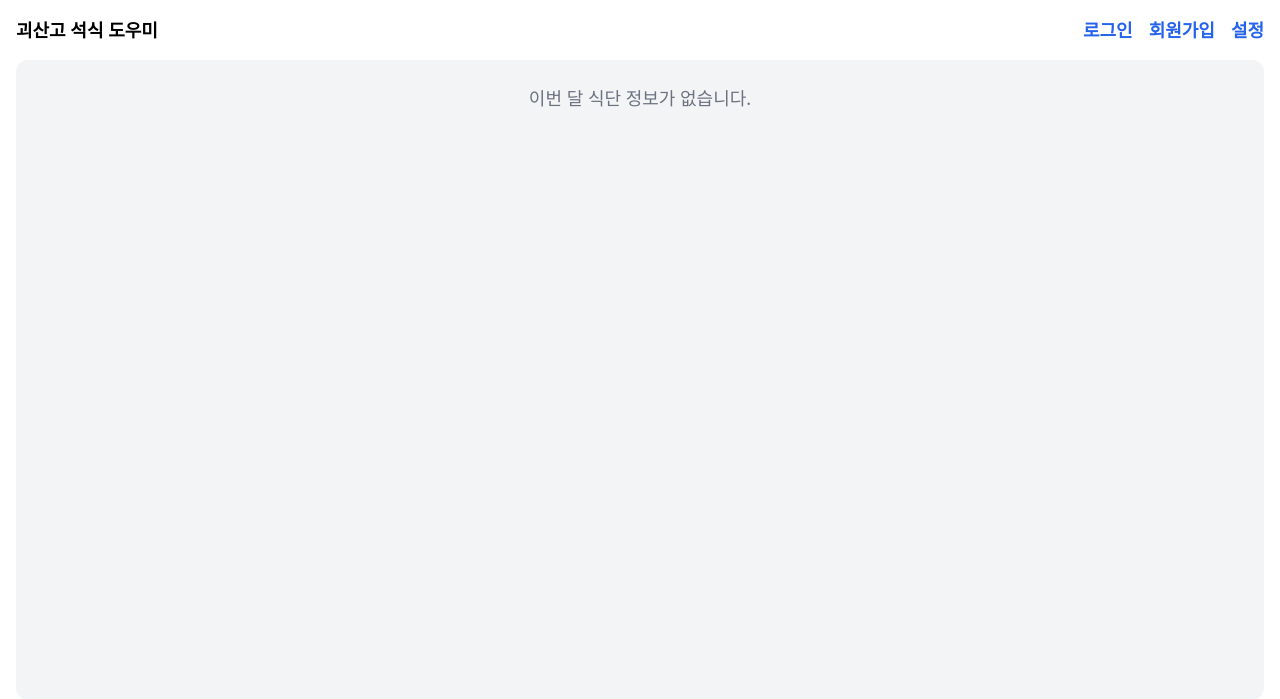
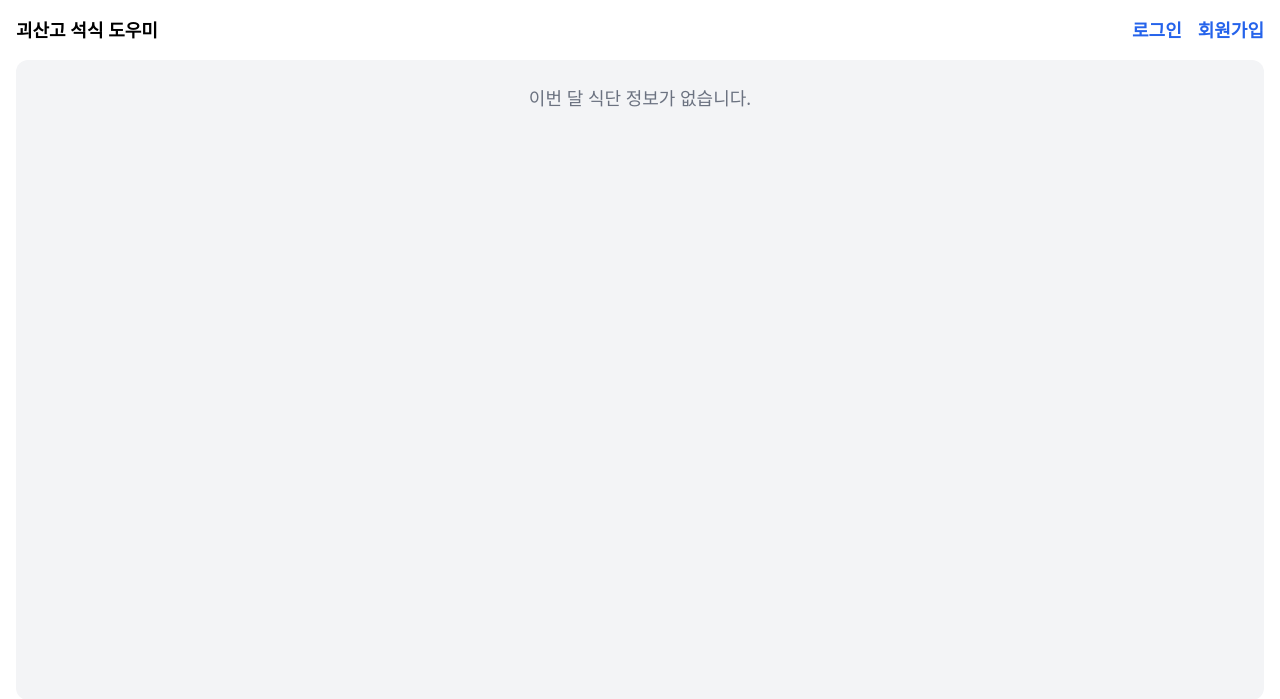
Before and after one commit to Chalkpow/test, a Flask app: page / in a window 1280 px wide. Shown: the top 699 px of the page. Run offline with Flask 3, Linux system fonts and the light colour scheme; data that the repository does not hold is empty; some libraries are stand-ins or nearby versions.

Commit message:
설정 버튼 없앰

```diff
--- a/templates/index.html
+++ b/templates/index.html
@@ -21,7 +21,7 @@
         <a href="{{ url_for('login') }}" class="text-blue-600 hover:underline">로그인</a>
         <a href="{{ url_for('register') }}" class="text-blue-600 hover:underline">회원가입</a>
       {% endif %}
-      <button class="text-blue-600 ml-4">설정</button>
+      <!-- <button class="text-blue-600 ml-4">설정</button> -->
     </div>
   </div>
 
```
